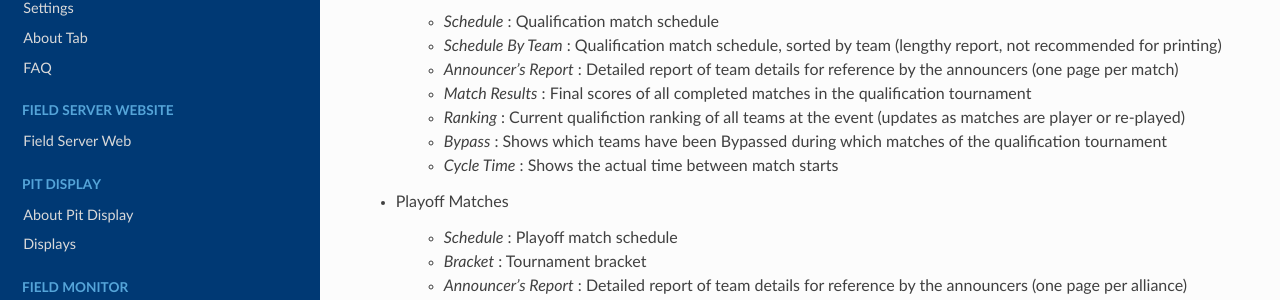
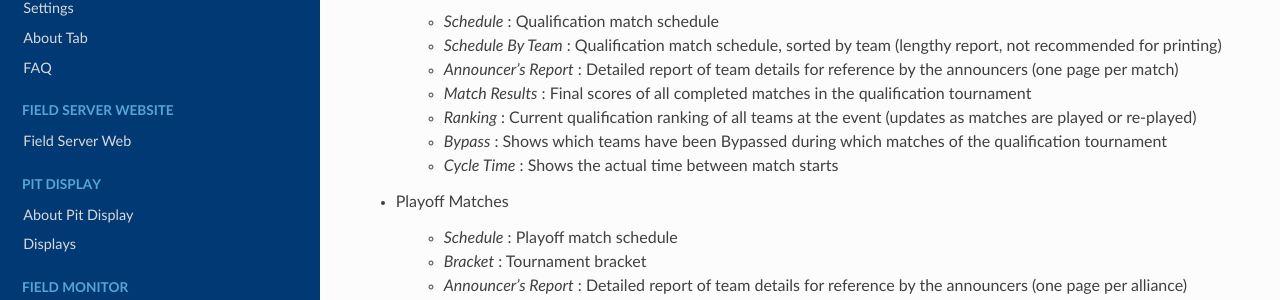
Before and after one commit to FIRSTRobotics/fms-manual, a Sphinx documentation site: the page built from source/event-manager/reports/reports.rst, in a window 1280 px wide and 900 px high, scrolled down 1476 px. Shown: the part 150-450 px from the top of the window. Built offline with Sphinx 7.4.7 and the Read the Docs theme 3.1.0, drawn with Linux system fonts in a browser that asks for light colours.

Commit message:
Fix typos in description of qualification ranking report

```diff
--- a/source/event-manager/reports/reports.rst
+++ b/source/event-manager/reports/reports.rst
@@ -38,7 +38,7 @@ Tournament Reports:
    * *Schedule By Team* : Qualification match schedule, sorted by team (lengthy report, not recommended for printing)
    * *Announcer’s Report* : Detailed report of team details for reference by the announcers (one page per match)
    * *Match Results* : Final scores of all completed matches in the qualification tournament
-   * *Ranking* : Current qualifiction ranking of all teams at the event (updates as matches are player or re-played)
+   * *Ranking* : Current qualification ranking of all teams at the event (updates as matches are played or re-played)
    * *Bypass* : Shows which teams have been Bypassed during which matches of the qualification tournament
    * *Cycle Time* : Shows the actual time between match starts
 
```
